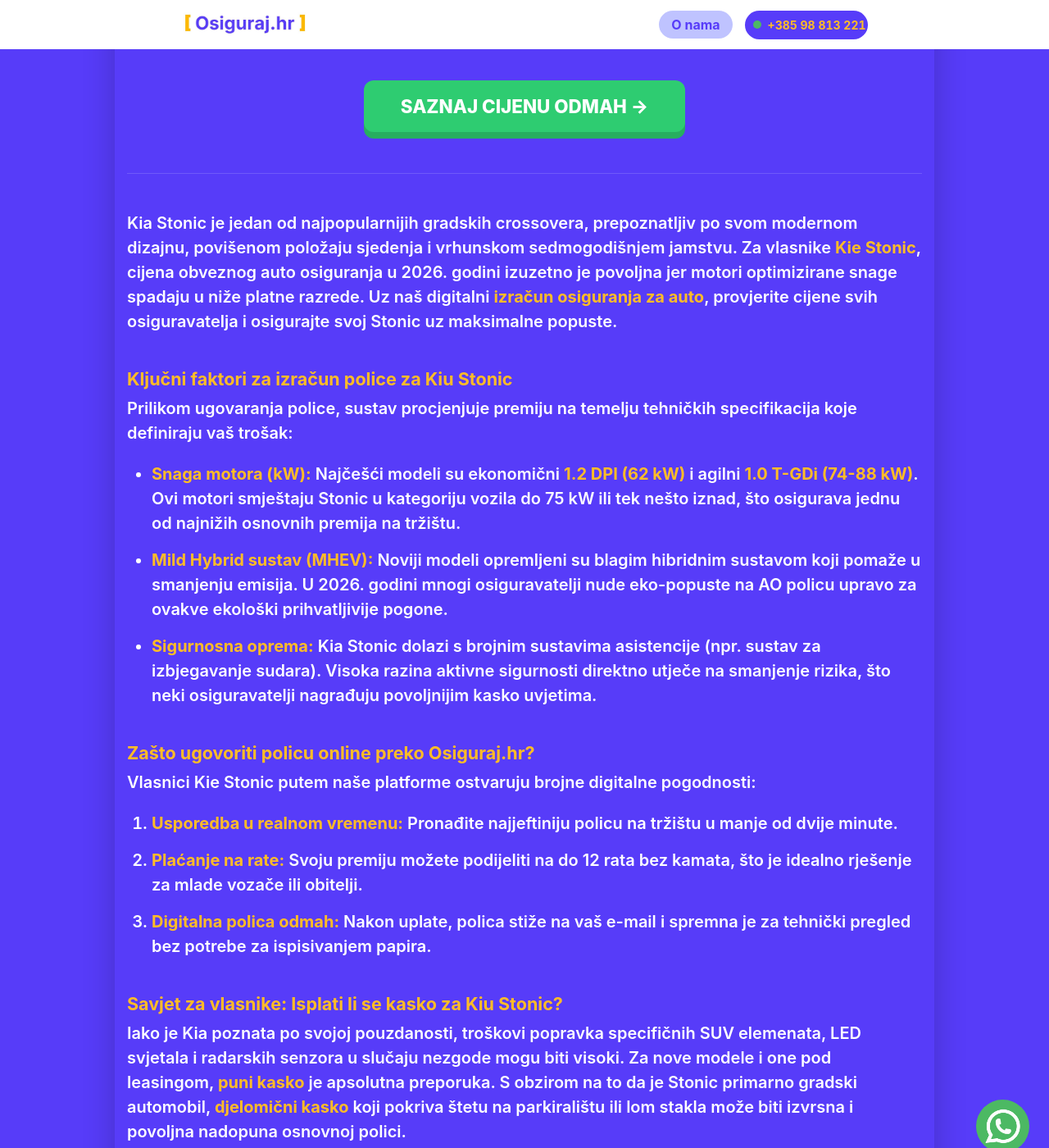
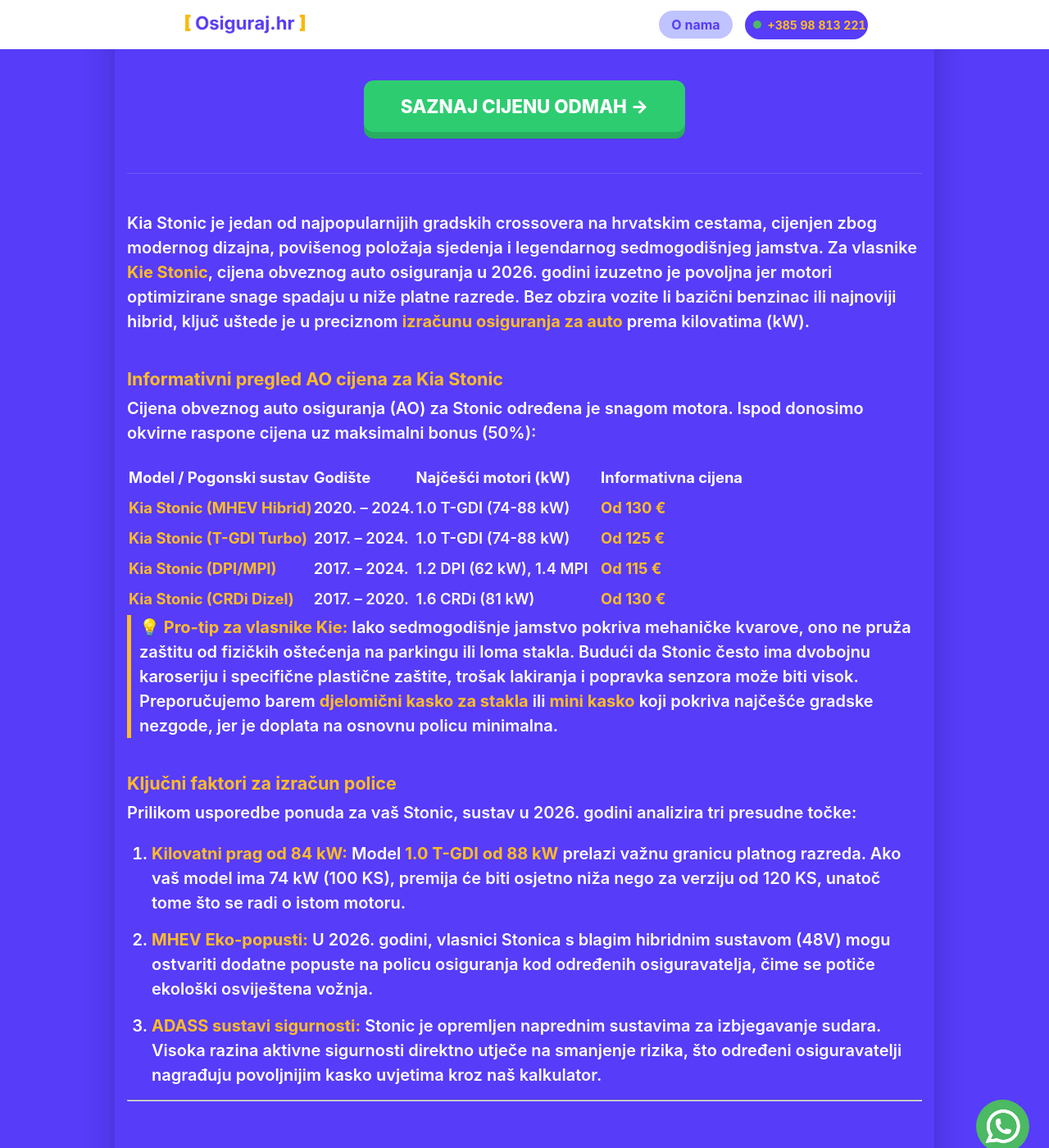
Before and after one commit to Filip-Gale/OsigurajHR, a Jekyll site: the page built from auto-osiguranje/kia-stonic.md, in a window 1280 px wide and 1400 px high, scrolled down 315 px. Shown: the whole window at 82% size. Built offline with Jekyll 4.4.1, drawn with Linux system fonts in a browser that asks for light colours; some of the changed text lies outside the part shown.

Commit message:
Update kia-stonic.md

```diff
--- a/auto-osiguranje/kia-stonic.md
+++ b/auto-osiguranje/kia-stonic.md
@@ -1,48 +1,81 @@
 ---
 layout: grad
-grad_ime: ""
-title: "Osiguranje za Kia Stonic | Izračun cijene prema kW (2026)"
+grad_ime: "Hrvatska"
+title: "Osiguranje za Kia Stonic | Cijene po godištima (2017-2024)"
 permalink: /auto-osiguranje/kia-stonic/
-description: "Saznajte najpovoljniju cijenu auto osiguranja za Kia Stonic. Usporedite ponude za 1.2 DPI, 1.0 T-GDi i hibridne modele uz uštede do 30% online."
+description: "Izračunajte cijenu osiguranja za Kia Stonic. Provjerite informativne cijene za 1.2 DPI, 1.0 T-GDI i MHEV hibride po godištima. Uštedite do 30% online."
 ---
 
-Kia Stonic je jedan od najpopularnijih gradskih crossovera, prepoznatljiv po svom modernom dizajnu, povišenom položaju sjedenja i vrhunskom sedmogodišnjem jamstvu. Za vlasnike **Kie Stonic**, cijena obveznog auto osiguranja u 2026. godini izuzetno je povoljna jer motori optimizirane snage spadaju u niže platne razrede. Uz naš digitalni **izračun osiguranja za auto**, provjerite cijene svih osiguravatelja i osigurajte svoj Stonic uz maksimalne popuste.
+Kia Stonic je jedan od najpopularnijih gradskih crossovera na hrvatskim cestama, cijenjen zbog modernog dizajna, povišenog položaja sjedenja i legendarnog sedmogodišnjeg jamstva. Za vlasnike **Kie Stonic**, cijena obveznog auto osiguranja u 2026. godini izuzetno je povoljna jer motori optimizirane snage spadaju u niže platne razrede. Bez obzira vozite li bazični benzinac ili najnoviji hibrid, ključ uštede je u preciznom **izračunu osiguranja za auto** prema kilovatima (kW).
 
-### Ključni faktori za izračun police za Kiu Stonic
+### Informativni pregled AO cijena za Kia Stonic
 
-Prilikom ugovaranja police, sustav procjenjuje premiju na temelju tehničkih specifikacija koje definiraju vaš trošak:
+Cijena obveznog auto osiguranja (AO) za Stonic određena je snagom motora. Ispod donosimo okvirne raspone cijena uz maksimalni bonus (50%):
 
-* **Snaga motora (kW):** Najčešći modeli su ekonomični **1.2 DPI (62 kW)** i agilni **1.0 T-GDi (74-88 kW)**. Ovi motori smještaju Stonic u kategoriju vozila do 75 kW ili tek nešto iznad, što osigurava jednu od najnižih osnovnih premija na tržištu.
-* **Mild Hybrid sustav (MHEV):** Noviji modeli opremljeni su blagim hibridnim sustavom koji pomaže u smanjenju emisija. U 2026. godini mnogi osiguravatelji nude eko-popuste na AO policu upravo za ovakve ekološki prihvatljivije pogone.
-* **Sigurnosna oprema:** Kia Stonic dolazi s brojnim sustavima asistencije (npr. sustav za izbjegavanje sudara). Visoka razina aktivne sigurnosti direktno utječe na smanjenje rizika, što neki osiguravatelji nagrađuju povoljnijim kasko uvjetima.
+| Model&nbsp;/&nbsp;Pogonski sustav | Godište&nbsp;&nbsp;&nbsp;&nbsp;&nbsp; | Najčešći motori (kW)&nbsp;&nbsp;&nbsp;&nbsp;&nbsp;&nbsp;&nbsp;&nbsp; | Informativna cijena |
+| :--- | :--- | :--- | :--- |
+| **Kia Stonic (MHEV Hibrid)** | 2020. – 2024. | 1.0 T-GDI (74-88 kW) | **Od 130 €** |
+| **Kia Stonic (T-GDI Turbo)** | 2017. – 2024. | 1.0 T-GDI (74-88 kW) | **Od 125 €** |
+| **Kia Stonic (DPI/MPI)** | 2017. – 2024. | 1.2 DPI (62 kW), 1.4 MPI | **Od 115 €** |
+| **Kia Stonic (CRDi Dizel)** | 2017. – 2020. | 1.6 CRDi (81 kW) | **Od 130 €** |
 
-### Zašto ugovoriti policu online preko Osiguraj.hr?
+> **💡 Pro-tip za vlasnike Kie:** Iako sedmogodišnje jamstvo pokriva mehaničke kvarove, ono ne pruža zaštitu od fizičkih oštećenja na parkingu ili loma stakla. Budući da Stonic često ima dvobojnu karoseriju i specifične plastične zaštite, trošak lakiranja i popravka senzora može biti visok. Preporučujemo barem **djelomični kasko za stakla** ili **mini kasko** koji pokriva najčešće gradske nezgode, jer je doplata na osnovnu policu minimalna.
 
-Vlasnici Kie Stonic putem naše platforme ostvaruju brojne digitalne pogodnosti:
+### Ključni faktori za izračun police
 
-1. **Usporedba u realnom vremenu:** Pronađite najjeftiniju policu na tržištu u manje od dvije minute.
-2. **Plaćanje na rate:** Svoju premiju možete podijeliti na do 12 rata bez kamata, što je idealno rješenje za mlade vozače ili obitelji.
-3. **Digitalna polica odmah:** Nakon uplate, polica stiže na vaš e-mail i spremna je za tehnički pregled bez potrebe za ispisivanjem papira.
+Prilikom usporedbe ponuda za vaš Stonic, sustav u 2026. godini analizira tri presudne točke:
+1.  **Kilovatni prag od 84 kW:** Model **1.0 T-GDI od 88 kW** prelazi važnu granicu platnog razreda. Ako vaš model ima 74 kW (100 KS), premija će biti osjetno niža nego za verziju od 120 KS, unatoč tome što se radi o istom motoru.
+2.  **MHEV Eko-popusti:** U 2026. godini, vlasnici Stonica s blagim hibridnim sustavom (48V) mogu ostvariti dodatne popuste na policu osiguranja kod određenih osiguravatelja, čime se potiče ekološki osviještena vožnja.
+3.  **ADASS sustavi sigurnosti:** Stonic je opremljen naprednim sustavima za izbjegavanje sudara. Visoka razina aktivne sigurnosti direktno utječe na smanjenje rizika, što određeni osiguravatelji nagrađuju povoljnijim kasko uvjetima kroz naš kalkulator.
 
-### Savjet za vlasnike: Isplati li se kasko za Kiu Stonic?
-
-Iako je Kia poznata po svojoj pouzdanosti, troškovi popravka specifičnih SUV elemenata, LED svjetala i radarskih senzora u slučaju nezgode mogu biti visoki. Za nove modele i one pod leasingom, **puni kasko** je apsolutna preporuka. S obzirom na to da je Stonic primarno gradski automobil, **djelomični kasko** koji pokriva štetu na parkiralištu ili lom stakla može biti izvrsna i povoljna nadopuna osnovnoj polici.
+---
 
 <div class="faq-section">
     <h3>FAQ: Sve što trebate znati o osiguranju za Kiu Stonic</h3>
 
     <div class="faq-item">
         <h4>Je li osiguranje skuplje za Stonic hibrid u odnosu na obični benzinac?</h4>
-        <p>Ne nužno. Iako hibridni modeli često imaju par kW više, dostupni eko-popusti u 2026. godini često poništavaju tu razliku, čineći policu hibrida jednako povoljnom ili čak jeftinijom.</p>
+        <p>U pravilu ne. Iako hibridni modeli ponekad imaju par kW više, dostupni eko-popusti u 2026. godini često poništavaju tu razliku, čineći policu hibrida konkurentnom ili čak jeftinijom od klasičnih benzinca.</p>
     </div>
 
     <div class="faq-item">
-        <h4>Mogu li prenijeti bonus od 50% ako sam kupio rabljeni Stonic?</h4>
-        <p>Naravno. Vaš stečeni bonus je vezan uz vas kao vozača, a ne uz marku automobila. Naš kalkulator će automatski obračunati vaš popust čim unesete podatke.</p>
+        <h4>Što pokriva osnovna polica ako moj Stonic ima 7-godišnje jamstvo?</h4>
+        <p>Osnovna AO polica pokriva isključivo štetu koju vi nanesete drugima. Jamstvo proizvođača pokriva kvarove komponenti, ali za štetu na vašem vozilu uslijed nezgode, krađe ili tuče, potreban vam je kasko.</p>
     </div>
 
     <div class="faq-item">
-        <h4>Što ako moj Stonic ima tvorničko jamstvo od 7 godina?</h4>
-        <p>Jamstvo pokriva mehaničke kvarove, ali ne i štete nastale u sudaru ili vanjskim utjecajima. Za te slučajeve potrebna vam je polica osiguranja koju možete ugovoriti putem našeg <strong>izračuna osiguranja za auto</strong>.</p>
+        <h4>Mogu li prenijeti 50% bonusa ako kupujem Stonic kao drugi auto?</h4>
+        <p>Da! Mnogi osiguravatelji u 2026. godini nude opciju 'dupliranja bonusa' ili prijenosa popusta na drugo vozilo u kućanstvu. Provjerite ove opcije kroz naš online <strong>izračun osiguranja za auto</strong>.</p>
     </div>
 </div>
+
+<script type="application/ld+json">
+{
+  "@context": "https://schema.org",
+  "@type": "FAQPage",
+  "mainEntity": [{
+    "@type": "Question",
+    "name": "Je li osiguranje skuplje za Stonic hibrid u odnosu na obični benzinac?",
+    "acceptedAnswer": {
+      "@type": "Answer",
+      "text": "Cijena ovisi o kW razredu, ali hibridni modeli u 2026. godini često ostvaruju eko-popuste koji premiju čine vrlo povoljnom."
+    }
+  },
+  {
+    "@type": "Question",
+    "name": "Što pokriva osnovna polica ako moj Stonic ima 7-godišnje jamstvo?",
+    "acceptedAnswer": {
+      "@type": "Answer",
+      "text": "Osnovna polica (AO) pokriva štetu prema trećim osobama, dok jamstvo pokriva samo tvorničke kvarove, a ne oštećenja nastala u prometu."
+    }
+  },
+  {
+    "@type": "Question",
+    "name": "Mogu li prenijeti 50% bonusa ako kupujem Stonic kao drugi auto?",
+    "acceptedAnswer": {
+      "@type": "Answer",
+      "text": "Da, bonus je vezan uz vozača i može se primijeniti na novu policu osiguranja za Kiu Stonic, često i uz posebne obiteljske popuste."
+    }
+  }]
+}
+</script>
```
